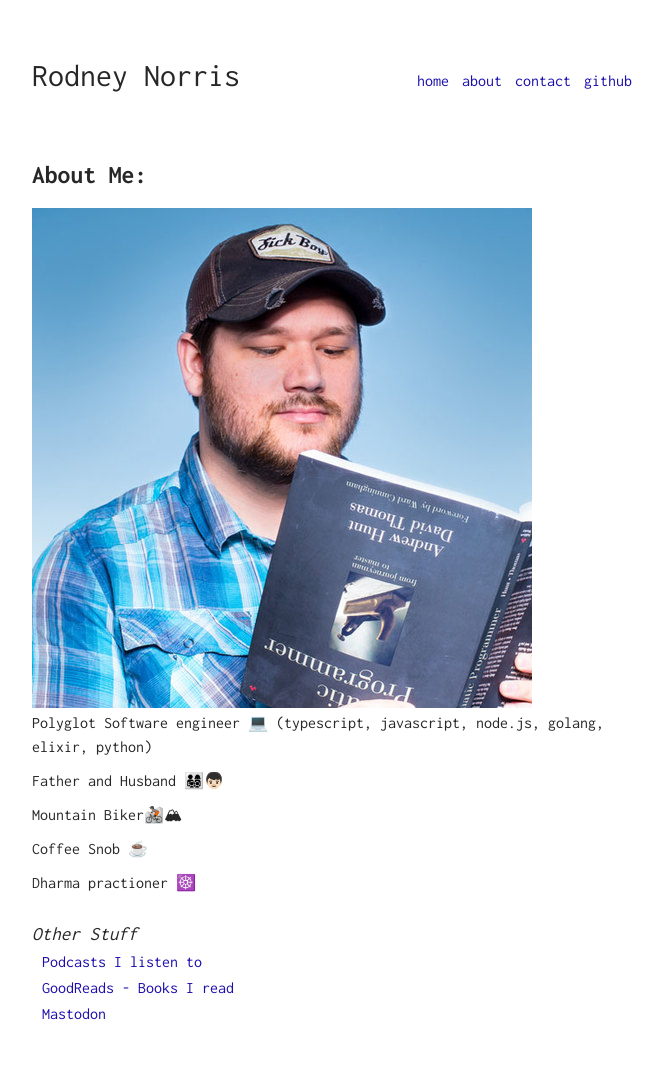
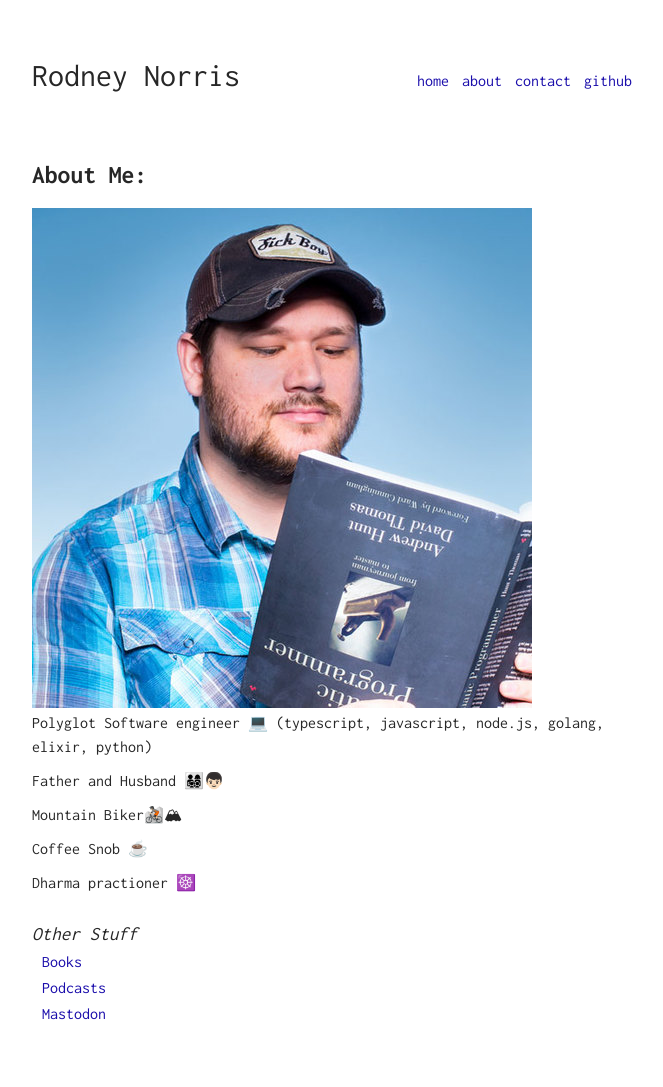
Before and after one commit to TattdCodeMonkey/TattdCodeMonkey.github.io, a Jekyll site: the page built from me/index.md, in a window 1280 px wide. Shown: the whole page, without its empty margins (308-971 px from the left). Built offline with Jekyll 4.4.1, drawn with Linux system fonts in a browser that asks for light colours; comment, search, counter and statistics services are not loaded.

Commit message:
update books link & podcasts

```diff
--- a/me/index.md
+++ b/me/index.md
@@ -18,6 +18,6 @@ Dharma practioner ☸️
 
 # Other Stuff
 
-- [Podcasts I listen to](/me/podcasts)
-- [GoodReads - Books I read](https://www.goodreads.com/user/show/23553598-rodney-norris)
+- [Books](https://app.thestorygraph.com/profile/tattdcodemonkey)
+- [Podcasts](/me/podcasts)
 - <a rel="me" href="https://hachyderm.io/@rodneynorris">Mastodon</a>
```
Also changed, not shown: _data/podcasts.json (+1 -7 lines).
